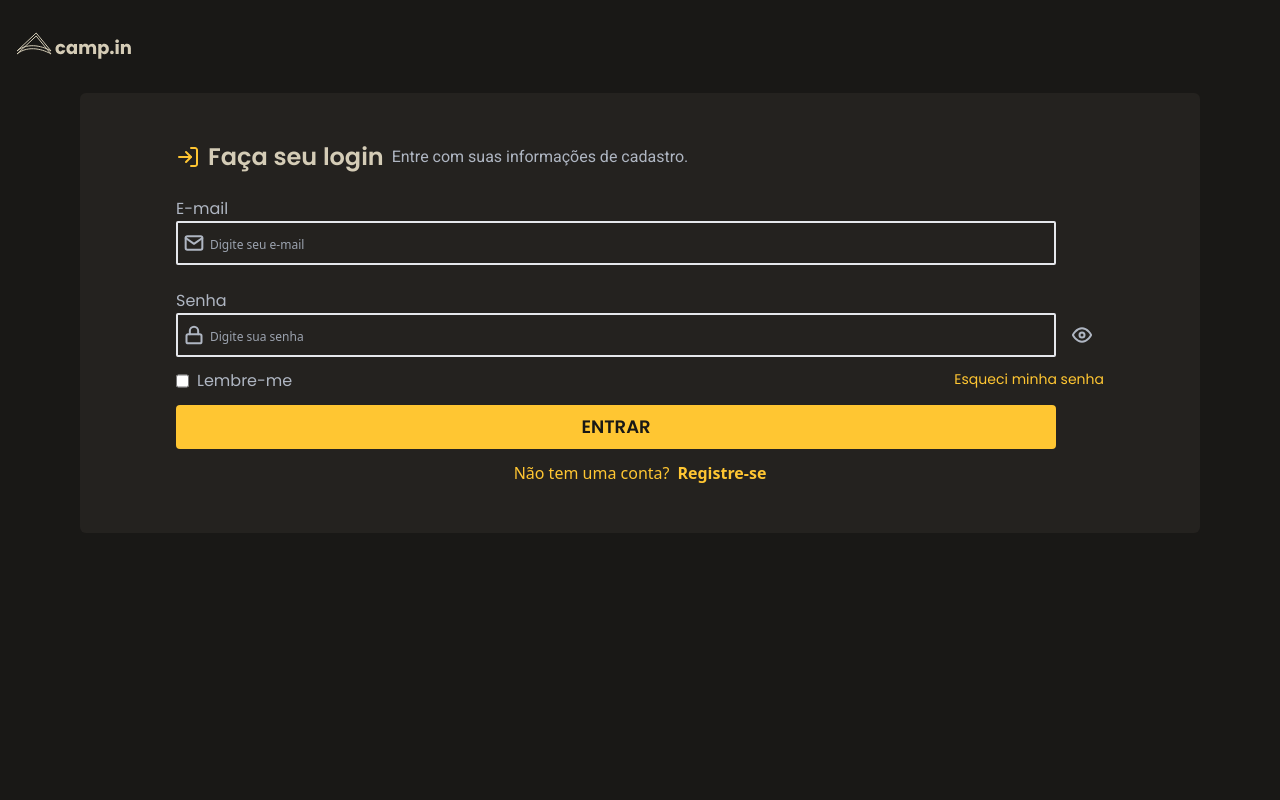
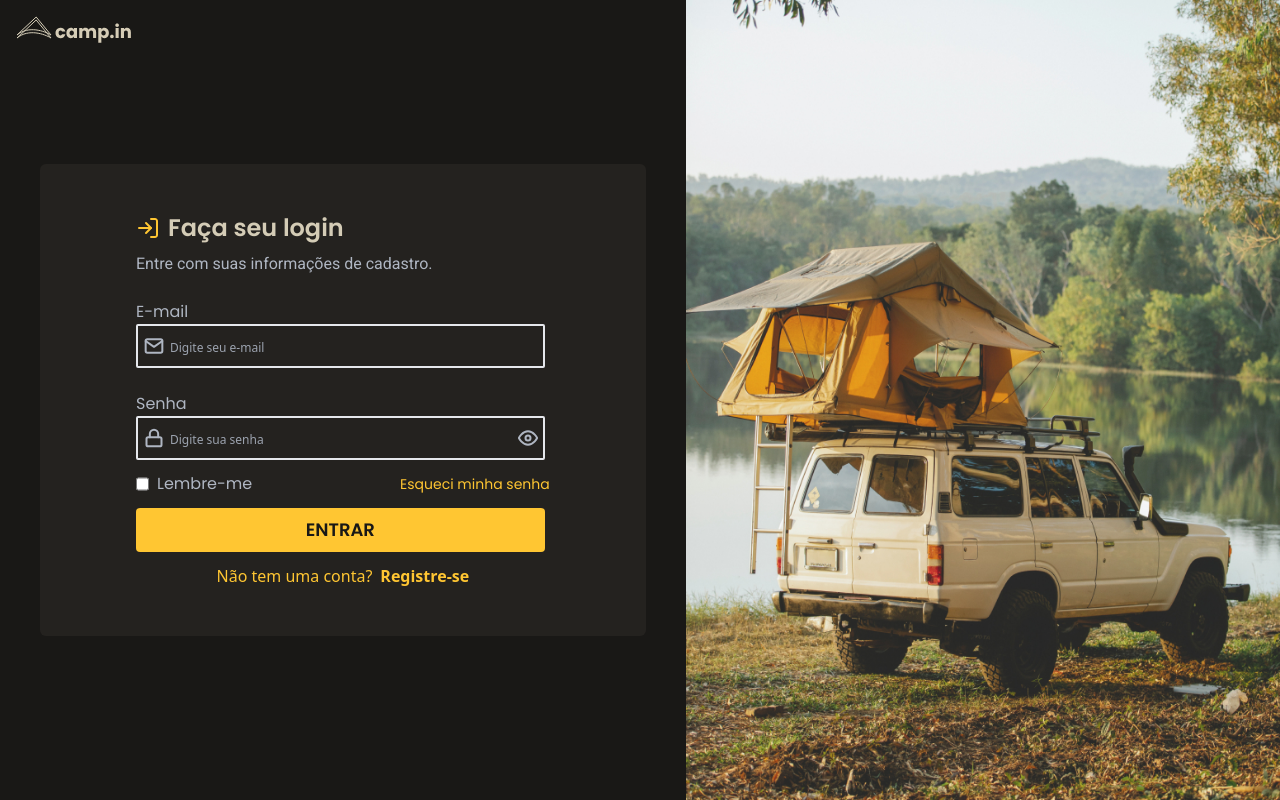
Before and after one commit to Marcoswodbarros/LoginForm, a website: page index.html in a window 1280 px wide. Drawn offline with Linux system fonts and the light colour scheme.

Commit message:
Updating positions

```diff
--- a/index.html
+++ b/index.html
@@ -16,10 +16,11 @@
 
 <body class="bg-background text-textBase">
     <header>
-        <img src="src/images/logo.svg" class="mt-8 ml-4 tablet:mb-8" alt="Camp.in Logo">
+        <img src="src/images/logo.svg" class="laptop:absolute laptop:top-4 laptop:mt-0 mt-8 ml-4 tablet:mb-8" alt="Camp.in Logo">
     </header>
 
-    <main class="tablet:bg-formBackground tablet:pt-4 tablet:pr-20 tablet:pb-12 tablet:pl-20 tablet:mr-20 tablet:ml-20 tablet:rounded-md">
+    <main class="flex items-center">
+        <div id="main__container" class="main__tablet laptop:w-6/12 laptop:mr-10 laptop:ml-10">
             <div id="main__title" class="mt-8 ml-4 flex items-center gap-2 flex-wrap">
                 <img src="src/images/log-in.svg" alt="Login icon">
                 <h1 class="text-textTitle font-poppins font-semibold text-2xl">Faça seu login</h1>
@@ -41,7 +42,7 @@
                 <img src="src/images/eye.svg" class="absolute right-7 top-3" alt="Eye icon">
             </div>
 
-        <div id="checkbox__container" class="flex justify-between mt-3 mb-3">
+            <div id="checkbox__container" class="flex items-center justify-between mt-3 mb-3">
                 <div id="checkbox__position" class="flex flex-row-reverse justify-end gap-2 ml-4">
                     <label for="checkbox" class="font-poppins">Lembre-me</label>
                     <input type="checkbox" name="checkbox" id="checkbox">
@@ -52,6 +53,11 @@
 
             <button type="submit" class="button__style">Entrar</button>
             <p class="text-primaryColor mt-3 text-center">Não tem uma conta?<a href="#" class="font-semibold ml-2">Registre-se</a></p>
+        </div>
+
+        <div>
+            <img src="src/images/side-image.jpg" class="h-screen w-half" alt="Car in a lake with a beautiful view">
+        </div>
     </main>
 
     <script src="src/js/main.js"></script>
--- a/src/input.css
+++ b/src/input.css
@@ -1,6 +1,10 @@
 @tailwind base;
 @tailwind components;
 @tailwind utilities;
+
+.main__tablet {
+    @apply tablet:bg-formBackground tablet:pt-4 tablet:pr-20 tablet:pb-12 tablet:pl-20 tablet:mr-20 tablet:ml-20 tablet:rounded-md;
+}
 
 .input__style {
     @apply bg-formBackground ml-4 pt-2 pb-2 pl-8 rounded-sm placeholder:text-xs border-2 outline-none w-11/12;
--- a/tailwind.config.js
+++ b/tailwind.config.js
@@ -15,6 +15,10 @@ module.exports = {
         roboto: 'Roboto',
       },
 
+      width: {
+        "half": "50vw",
+      },
+
       screens: {
         'tablet': '640px',
         // => @media (min-width: 640px) { ... }
```
Also changed, not shown: dist/output.css. Lines whose indentation alone changed are shown as unchanged.
